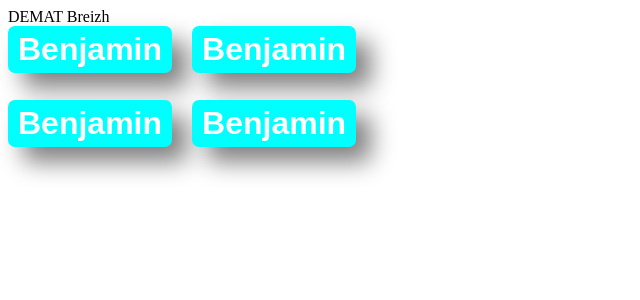
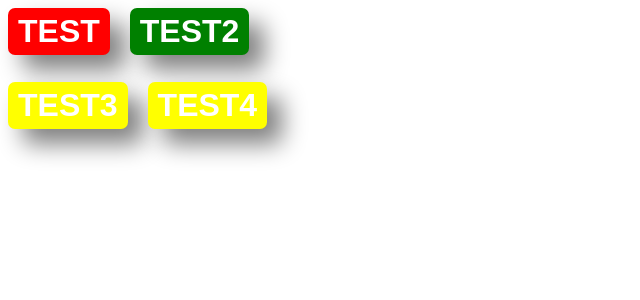
Before and after one commit to RKATA-KM/2025-10-08-tjs_formationReact, a React (Vite) app: page / in a window 1280 px wide. Shown: the top 300 px of the page, without its empty margins (0-640 px from the left). Built offline with nearby package versions, Linux system fonts and the light colour scheme.

Commit message:
Rajout de l'interface et passage en TS

```diff
--- a/src/components/App/App.jsx
+++ /dev/null
@@ -1,20 +0,0 @@
-import './App.css'
-import Button from '../ui/Button/Button'
-
-const App=(props)=>{
-  console.trace(props);
-  return (
-  <>
-    <div>DEMAT Breizh</div>
-    <Button value="Benjamin"/>
-
-    <Button value="Benjamin"/>
-    <br />
-    <Button value="Benjamin"/>
-
-    <Button value="Benjamin"/>
-</>
-  )
-}
-
-export default App
--- /dev/null
+++ b/src/components/App/App.tsx
@@ -0,0 +1,20 @@
+import "./App.css";
+import Button from "../ui/Button/Button";
+
+const App = () => {
+
+  return (
+    <>
+
+      <Button bgcolor="red" type="button" >TEST</Button>
+
+      <Button bgcolor="green" >TEST2</Button>
+      <br />
+      <Button >TEST3</Button>
+
+      <Button >TEST4</Button>
+    </>
+  );
+};
+
+export default App;
--- a/src/components/ui/Button/Button.jsx
+++ /dev/null
@@ -1,13 +0,0 @@
-import React from "react";
-import "./Button.css";
-
-const Button = (props) => {
-
-  return (
-    <button className="Button" data-testid="Button">
-      {props.value}
-    </button>
-  );
-};
-
-export default Button;
--- a/src/components/ui/Button/Button.css
+++ b/src/components/ui/Button/Button.module.css
@@ -8,7 +8,7 @@
     box-shadow: 15px 15px 25px grey;
     margin-bottom: 27px;
     margin-right: 20px;
-    background-color: aqua;
+    background-color: yellow;
     color: white;
 
 }
--- /dev/null
+++ b/src/components/ui/Button/Button.tsx
@@ -0,0 +1,30 @@
+import React from "react";
+import cmpstyle from "./Button.module.css";
+
+interface IButtonProps {
+  type?: "button" | "reset" | "submit";
+  bgcolor?: string;
+  children: string | React.ReactElement | Array<string | React.ReactElement>;
+  style?: object;
+}
+
+const Button: React.FC<IButtonProps> = ({ type, bgcolor, children, style }) => {
+  const buttonOnClick = (
+    event: React.MouseEvent<HTMLButtonElement, MouseEvent>
+  ) => {
+    console.log(event);
+  };
+  return (
+    <button
+      type={type}
+      className={cmpstyle.Button}
+      style={{ ...style, backgroundColor: bgcolor }}
+      data-testid="Button"
+      onClick={buttonOnClick}
+    >
+      {children}
+    </button>
+  );
+};
+
+export default Button;
```
